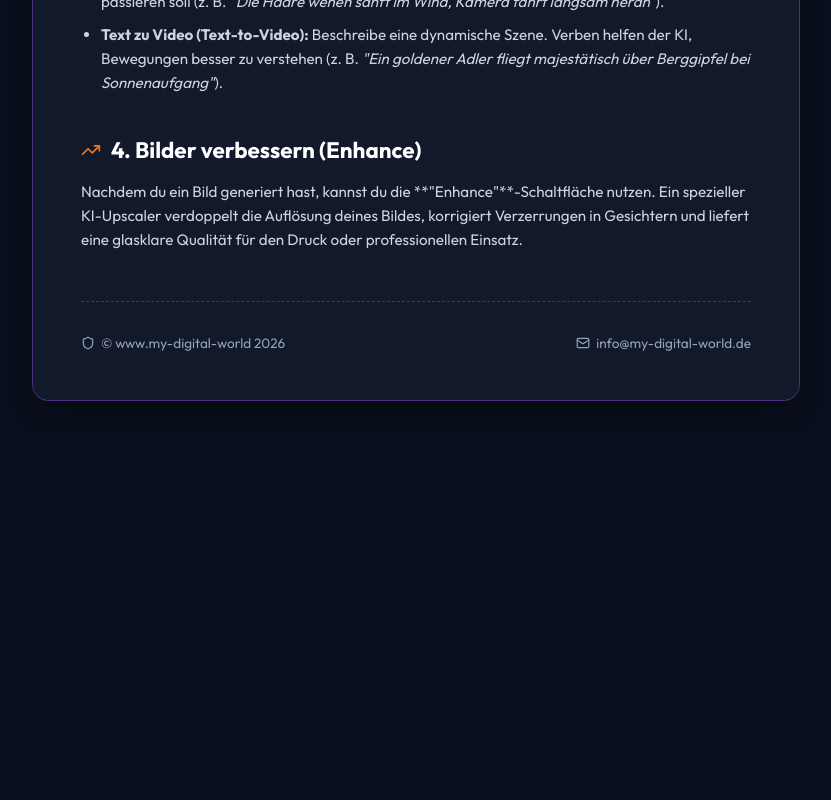
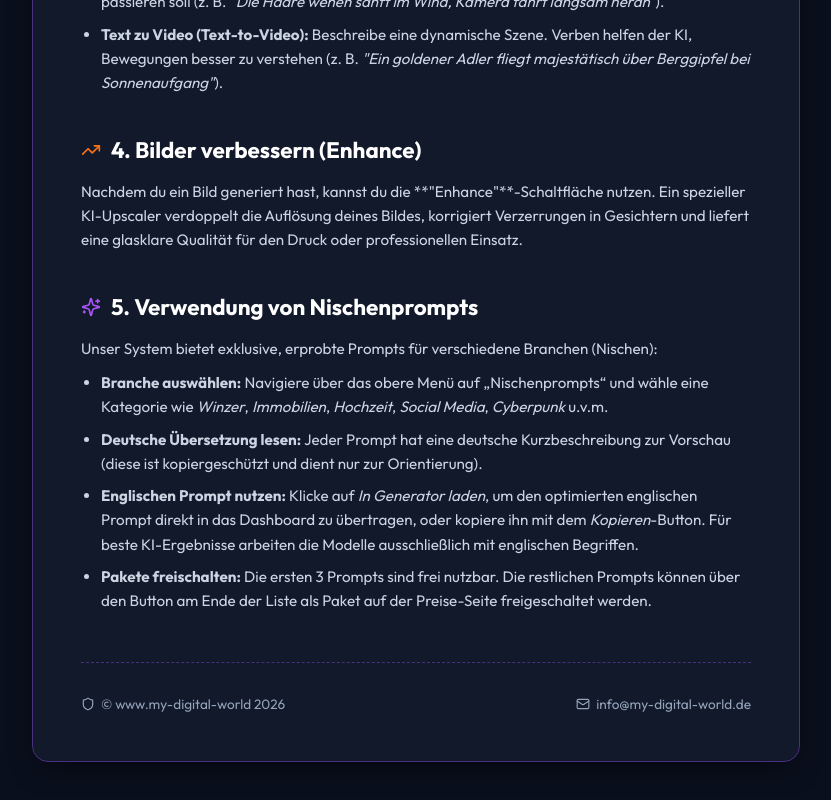
Before and after one commit to ruebecke-sudo/ai-bild-video-generator, a Next.js app: page /manual in a window 1280 px wide. Shown: the part 900-1700 px from the top of the page, without its empty margins (224-1055 px from the left). Before the commit the page ends 1349 px from the top, so only its background shows below. Built offline with nearby package versions, Linux system fonts and the light colour scheme.

Commit message:
Docs: Nischenprompts-Kapitel in Handbuch/Anleitung integriert

```diff
--- a/src/pages/manual.js
+++ b/src/pages/manual.js
@@ -92,7 +92,7 @@ export default function Manual() {
           </section>
 
           {/* Section 4: Upscaling / Enhance */}
-          <section style={{ marginBottom: '3rem' }}>
+          <section style={{ marginBottom: '2.5rem' }}>
             <h2 style={{ fontSize: '1.4rem', color: '#fff', marginBottom: '1rem', display: 'flex', alignItems: 'center', gap: '10px' }}>
               <TrendingUp size={20} style={{ color: 'var(--secondary)' }} />
               4. Bilder verbessern (Enhance)
@@ -100,6 +100,23 @@ export default function Manual() {
             <p style={{ color: 'var(--text-muted)', lineHeight: '1.6', fontSize: '0.95rem' }}>
               Nachdem du ein Bild generiert hast, kannst du die **"Enhance"**-Schaltfläche nutzen. Ein spezieller KI-Upscaler verdoppelt die Auflösung deines Bildes, korrigiert Verzerrungen in Gesichtern und liefert eine glasklare Qualität für den Druck oder professionellen Einsatz.
             </p>
+          </section>
+
+          {/* Section 5: Nischenprompts */}
+          <section style={{ marginBottom: '3rem' }}>
+            <h2 style={{ fontSize: '1.4rem', color: '#fff', marginBottom: '1rem', display: 'flex', alignItems: 'center', gap: '10px' }}>
+              <Sparkles size={20} style={{ color: 'var(--primary)' }} />
+              5. Verwendung von Nischenprompts
+            </h2>
+            <div style={{ color: 'var(--text-muted)', lineHeight: '1.6', fontSize: '0.95rem', display: 'flex', flexDirection: 'column', gap: '10px' }}>
+              <p>Unser System bietet exklusive, erprobte Prompts für verschiedene Branchen (Nischen):</p>
+              <ul style={{ paddingLeft: '20px', display: 'flex', flexDirection: 'column', gap: '8px' }}>
+                <li><strong>Branche auswählen:</strong> Navigiere über das obere Menü auf „Nischenprompts“ und wähle eine Kategorie wie <i>Winzer</i>, <i>Immobilien</i>, <i>Hochzeit</i>, <i>Social Media</i>, <i>Cyberpunk</i> u.v.m.</li>
+                <li><strong>Deutsche Übersetzung lesen:</strong> Jeder Prompt hat eine deutsche Kurzbeschreibung zur Vorschau (diese ist kopiergeschützt und dient nur zur Orientierung).</li>
+                <li><strong>Englischen Prompt nutzen:</strong> Klicke auf <i>In Generator laden</i>, um den optimierten englischen Prompt direkt in das Dashboard zu übertragen, oder kopiere ihn mit dem <i>Kopieren</i>-Button. Für beste KI-Ergebnisse arbeiten die Modelle ausschließlich mit englischen Begriffen.</li>
+                <li><strong>Pakete freischalten:</strong> Die ersten 3 Prompts sind frei nutzbar. Die restlichen Prompts können über den Button am Ende der Liste als Paket auf der Preise-Seite freigeschaltet werden.</li>
+              </ul>
+            </div>
           </section>
 
           {/* Footer Copyright */}
```
